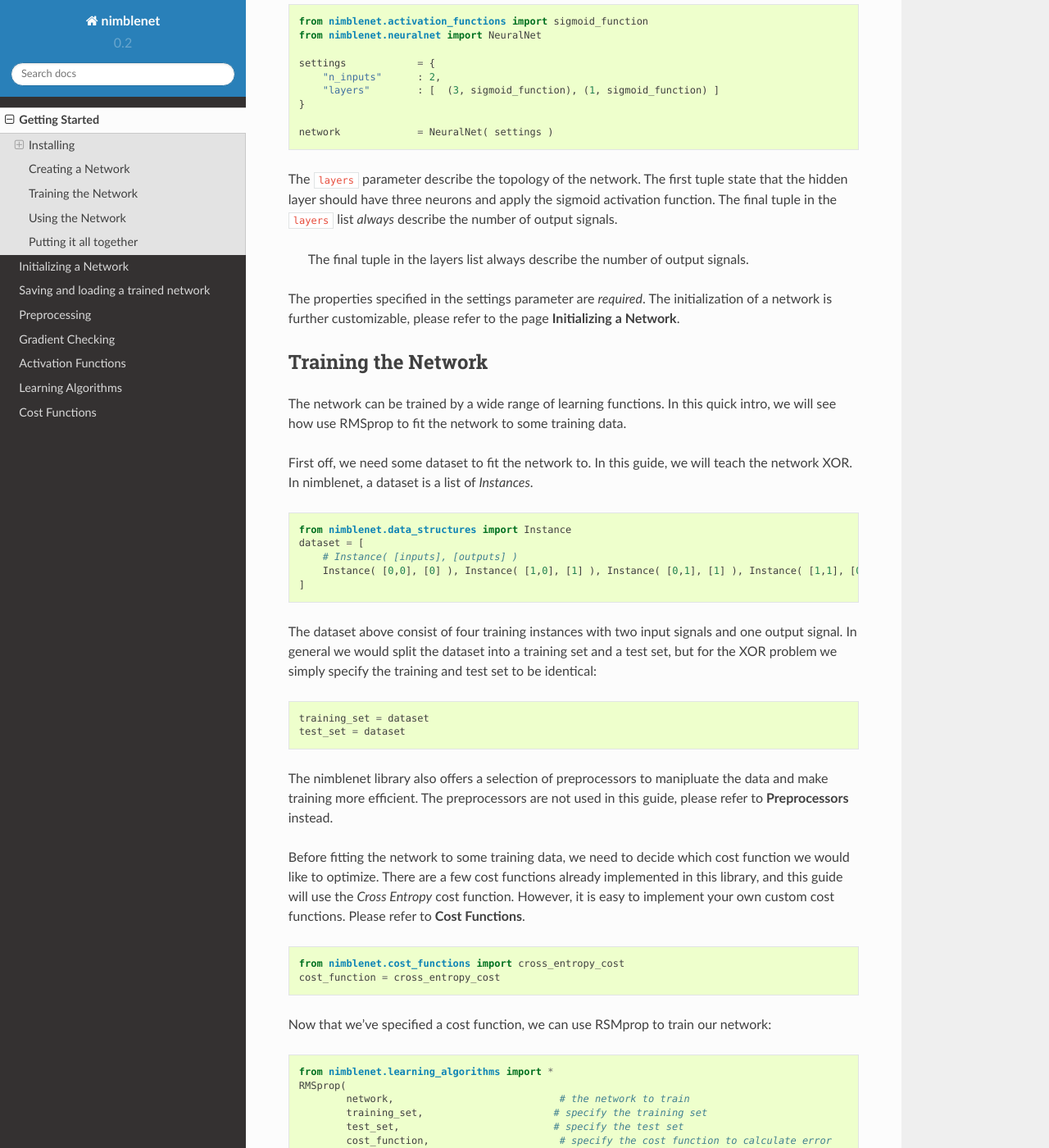
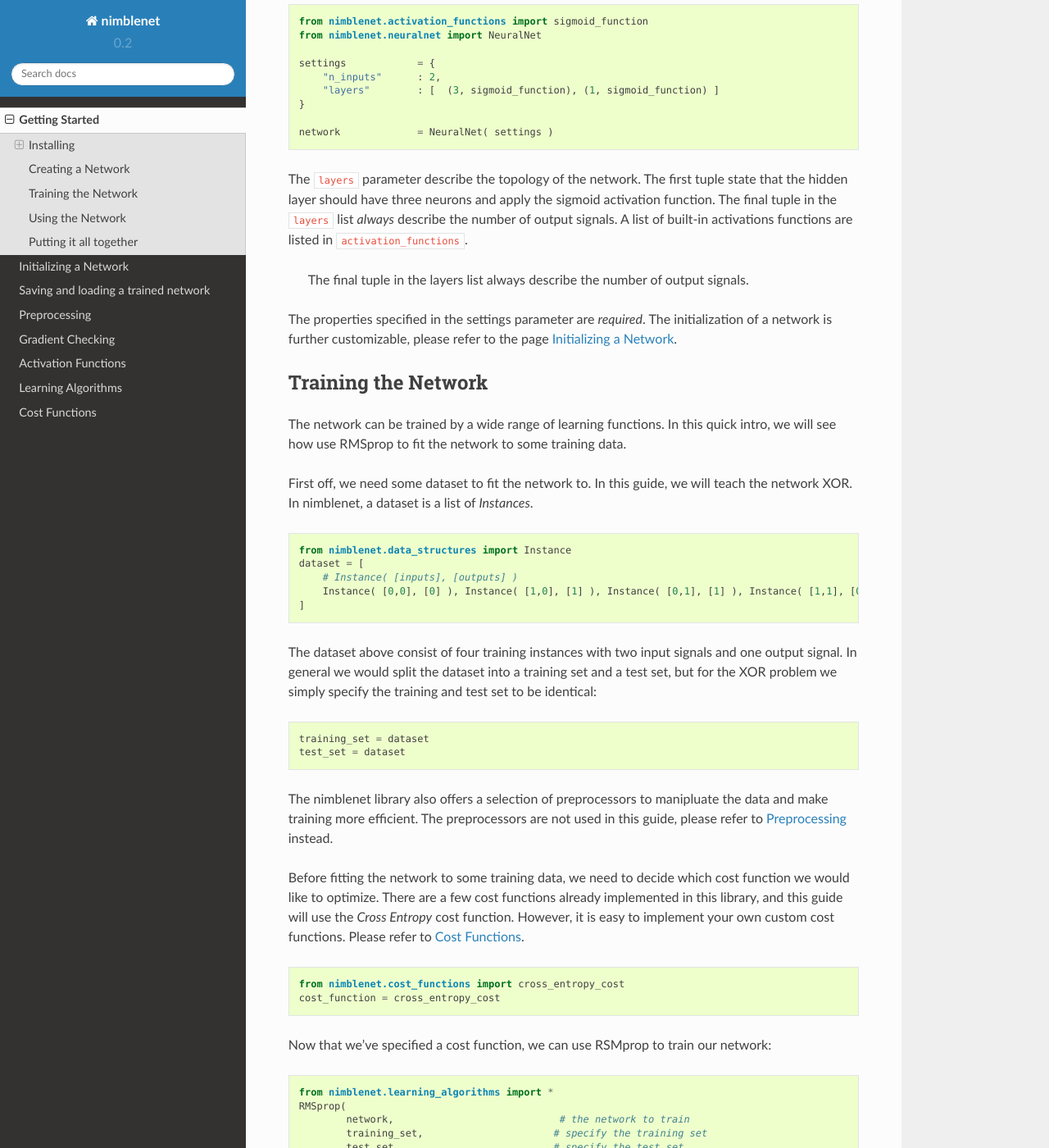
Before and after one commit to jorgenkg/python-neural-network, a Sphinx documentation site: the page built from docs/source/getting_started.rst, in a window 1280 px wide and 1400 px high, scrolled down 835 px. Shown: the whole window at 82% size. Built offline with Sphinx 7.4.7 and the Read the Docs theme 2.0.0, drawn with Linux system fonts in a browser that asks for light colours; cross-references to code outside the pages are shown as plain code.

Commit message:
Fix: updated a few link that wasnt working

```diff
--- a/docs/source/getting_started.rst
+++ b/docs/source/getting_started.rst
@@ -46,13 +46,13 @@ Once nimblenet has been installed, initializing a network is simple. The followi
     network             = NeuralNet( settings )
 
 
-The ``layers`` parameter describe the topology of the network. The first tuple state that the hidden layer should have three neurons and apply the sigmoid activation function. The final tuple in the ``layers`` list *always* describe the number of output signals.
+The ``layers`` parameter describe the topology of the network. The first tuple state that the hidden layer should have three neurons and apply the sigmoid activation function. The final tuple in the ``layers`` list *always* describe the number of output signals. A list of built-in activations functions are listed in :docs:`activation_functions`.
 
 .. pull-quote::
 
     The final tuple in the layers list always describe the number of output signals.
 
-The properties specified in the settings parameter are *required*. The initialization of a network is further customizable, please refer to the page **Initializing a Network**.
+The properties specified in the settings parameter are *required*. The initialization of a network is further customizable, please refer to the page :doc:`initializing_network`.
 
 
 
@@ -79,9 +79,9 @@ The dataset above consist of four training instances with two input signals and
     test_set = dataset
 
 
-The nimblenet library also offers a selection of preprocessors to manipluate the data and make training more efficient. The preprocessors are not used in this guide, please refer to **Preprocessors** instead.
+The nimblenet library also offers a selection of preprocessors to manipluate the data and make training more efficient. The preprocessors are not used in this guide, please refer to :doc:`preprocessing` instead.
 
-Before fitting the network to some training data, we need to decide which cost function we would like to optimize. There are a few cost functions already implemented in this library, and this guide will use the *Cross Entropy* cost function. However, it is easy to implement your own custom cost functions. Please refer to **Cost Functions**.
+Before fitting the network to some training data, we need to decide which cost function we would like to optimize. There are a few cost functions already implemented in this library, and this guide will use the *Cross Entropy* cost function. However, it is easy to implement your own custom cost functions. Please refer to :doc:`cost_functions`.
 
 .. code:: python
 
@@ -103,7 +103,7 @@ Now that we've specified a cost function, we can use RSMprop to train our networ
             #max_iterations         = 100,      # continues until the error limit is reach if this argument is skipped
         )
 
-If the training shows poor progression, you may try to gradient check the network to verify that the numerical and the analytical gradient are similar. If the gradient check fails, the math might be wrong. Refer to gradient checking here: :ref:`gradient-checking`.
+If the training shows poor progression, you may try to gradient check the network to verify that the numerical and the analytical gradient are similar. If the gradient check fails, the math might be wrong. Refer to gradient checking here: :doc:`gradient_checking`.
 
 Using the Network
 ---------------------
```
